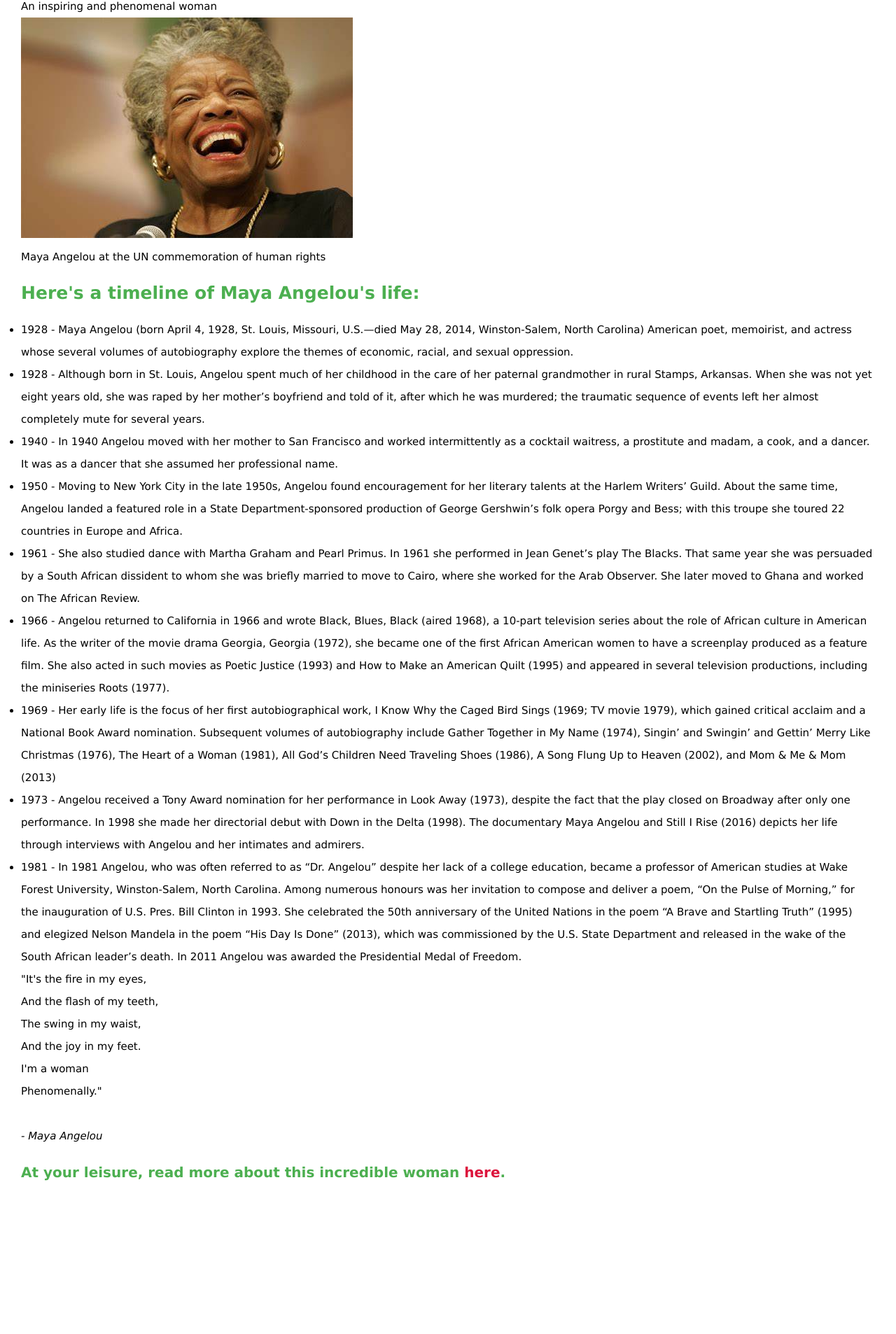
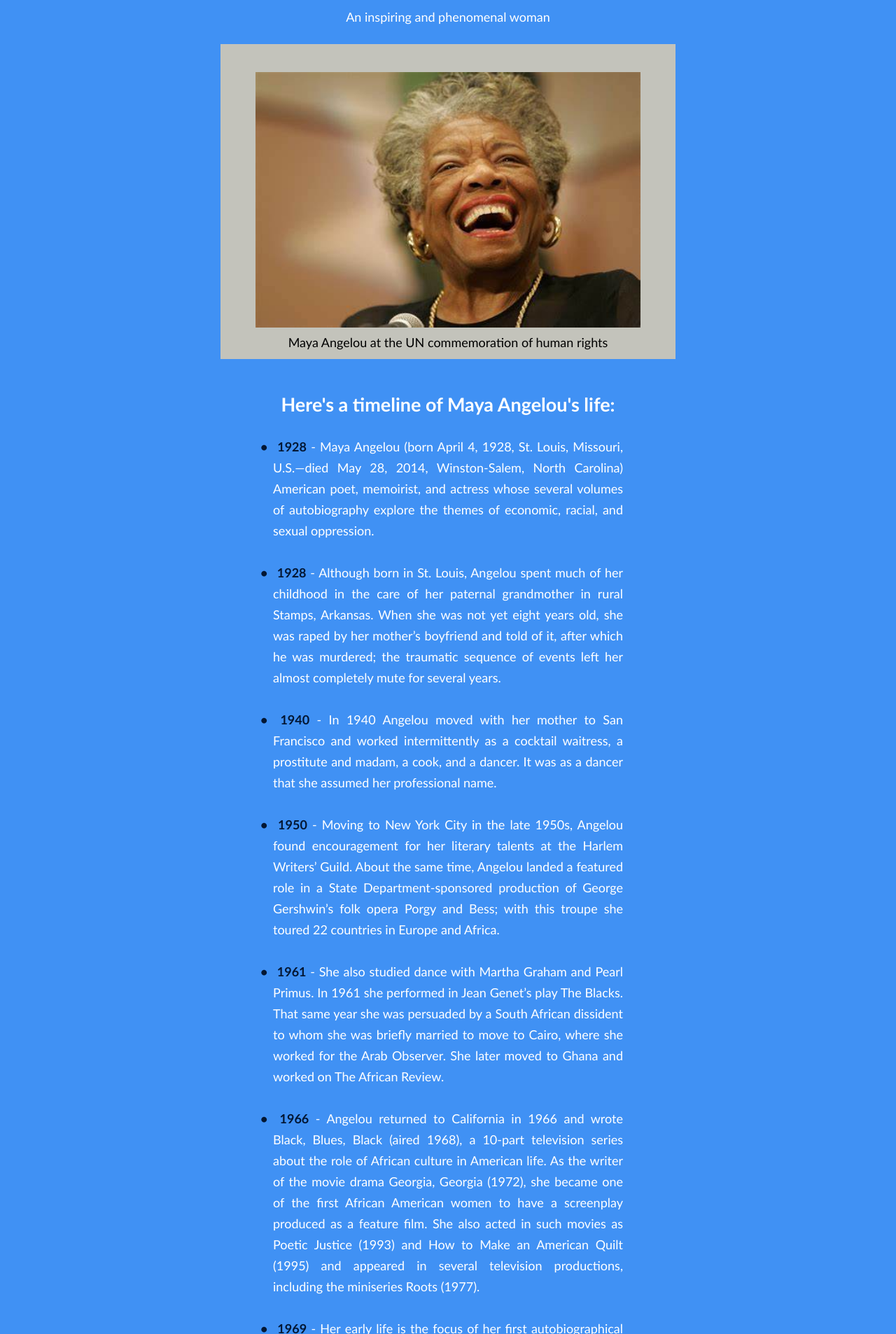
Before and after one commit to DaintyZawak/tributepage, a plain HTML site: page index.html in a window 1280 px wide. Shown: the part 117-2023 px from the top of the page at 70% size. Before the commit the page ends 1866 px from the top, so only its background shows below. Drawn offline with Linux system fonts and the light colour scheme.

Commit message:
some edits

```diff
--- a/index.css
+++ b/index.css
@@ -1,142 +1,163 @@
 * {
-    margin: 0;
-    padding: 0;
-    box-sizing: border-box;
+  margin: 0;
+  padding: 0;
+  box-sizing: border-box;
+  font-family: "Gill Sans", "Gill Sans MT", Calibri, "Trebuchet MS", sans-serif;
 }
 
 body {
-    line-height: 2rem;
-    font-family: Verdana, Geneva, Tahoma, sans-serif;
-    font-size: 15px;
-    padding: 30px;
-    margin: 8px auto;
-    min-width: 290px;
-    display: block;
+  background-color: rgb(64, 145, 244);
+  color: white;
+  margin: auto;
+  font-size: 18px;
 }
 
-h1 {
-    font-size: 30px;
+.mayaangelou {
+  height: 80px;
+  text-align: center;
+  margin: 50px auto;
 }
 
-h2 {
-    font-size: 25px;
+.mayaangelou h1 {
+  font-size: 50px;
 }
 
-h3 {
-    font-size: 20px;
+.mayaangelou h1,
+p {
+  padding-bottom: 20px;
+
 }
 
-h1, h2, h3 {
-    margin: 20px 0;
-    color: #4caf50;
+#img-div {
+  max-width: 650px;
+  width: 100%;
+  height: 450px;
+  background-color: rgb(195, 195, 187);
+  text-align: center;
+  margin: auto;
 }
 
-button {
-    width: 170px;
-    height: 50px;
-    background-color: #04AA6D;
-    color: #ffffff;
-    border: none;
-    border-radius: 10px;
-    margin: 20px;
-    font-size: 20px;
-    cursor: pointer;
+#img-div img {
+  width: 90%;
+  max-width: 100%;
+  text-align: center;
+  height: 90%;
+  margin: auto;
+  padding-top: 40px;
+  display: block;
+  object-fit: contain;
 }
 
-button:hover {
-    cursor: pointer;
-    background-color: #a1fbda;
+#img-caption {
+  color: #000000;
+  margin-top: 10px;
+  padding: 0;
 }
 
-.buttonWrapper {
-    display: flex;
-    justify-content: center;
-    align-items: center;
+#main .main {
+  text-align: justify;
+  vertical-align: center;
+  line-height: 30px;
+  width: 500px;
+  margin: auto;
+  padding: 50px 0;
 }
 
-.twoButtonsWrapper {
-    display: flex;
-    justify-content: space-between;
-    align-items: center;
+#main h2 {
+  margin-bottom: 30px;
+  text-align: center;
+  vertical-align: center;
 }
 
-.examples {
-    background-color: #f1f1f1;
-    border-left: 4px solid #4caf50;
+#main h3 {
+  color: rgb(3, 23, 52);
+  text-align: center;
+  vertical-align: center;
+  padding: 0;
+  margin: 0 0 30px 0;
 }
 
-table {
-    width: 500px;
+ul > li {
+  margin-bottom: 30px;
+  list-style: none;
 }
 
-th, tr, td {
-    margin: 20px;
-    text-align: justify;
-}
-tr:nth-child(odd) {
-    background-color: #f1f1f1;
+ul li::before {
+  content: "\2022";
+  color: rgb(3, 23, 52);
+  font-weight: bold;
+  display: inline-block;
+  width: 1em;
+  margin-left: -1em;
 }
 
-a {
-    text-decoration: none;
-    color: crimson;
-    cursor: pointer;
+#main blockquote {
+  margin: 50px;
+  text-align: center;
+  vertical-align: center;
+  padding: 0;
 }
 
-
-a:hover {
-    color: #4caf50
+blockquote > i {
+  margin: 20px 0 0 0;
+  padding: 0;
 }
 
-ul > .lis {
-    border: 2px solid #000000;
-    border-bottom: none;
-    background-color: #f1f1f1;
-    list-style-type: none;
+h3 a {
+  cursor: pointer;
+  color: rgb(243, 243, 237);
+  text-decoration: none;
 }
 
-.lis > a {
-    text-decoration: none;
-    color: #000000;
-}
-ul:last-child {
-    border-bottom: 2px solid #000000;
+h3 a:hover {
+  cursor: pointer;
+  color: rgb(3, 23, 52);
 }
 
+.bold {
+  font-weight: bold;
+  color: rgb(3, 23, 52);
+}
 
+@media only screen and (max-width: 480px) {
+  header, main {
+    width: 70%;
+    margin: auto;
+  }
 
+  ul li, h2 {
+    text-align: center;
+    width: 350px;
+  }
 
-@media only screen and (max-width: 815px) {
+  blockquote {
+    text-align: center;
+    width: 200px;
+  }
+  body {
+    font-size: 14px;
+    align-items: center;
+  }
 
+  p {
+    margin: 20px;
+  }
 
-    * {
-        scroll-behavior: smooth;
+  .mayaangelou h1 {
+  font-size: 24px;
+  }
 
-    }
+  #img-div {
+    height: 300px;
+    width: 350px;
+  }
 
-    #navbar {
-        width: 100%;
-        position: absolute;
-        top: 0;
-        max-height: 275px;
-        z-index: 1;
-        margin: 0;
-        padding: 0;
+  #img-caption {
+    padding: 0;
+    margin: 0;
+  }
 
-    }
-
-
-        #navbar {
-            position: fixed;
-            min-width: 290px;
-            top: 0px;
-            left: 0px;
-            width: 300px;
-            height: 100%;
-
-        }
-
-        nav {
-            display: block;
-        }
+  h3 {
+  font-size: 16px;
+  }
 }
```
